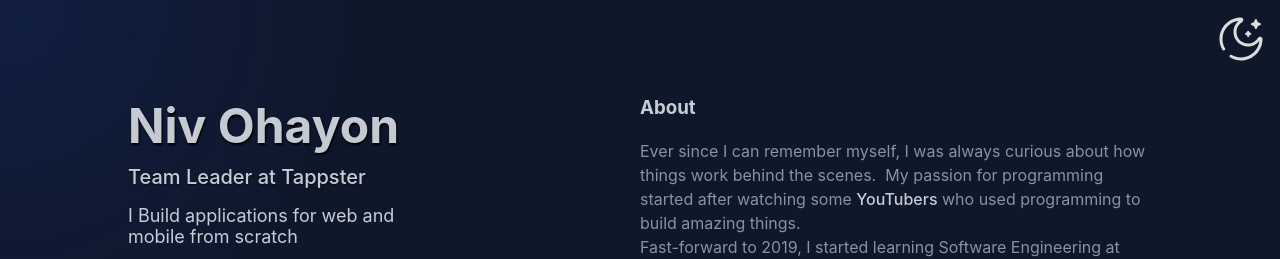
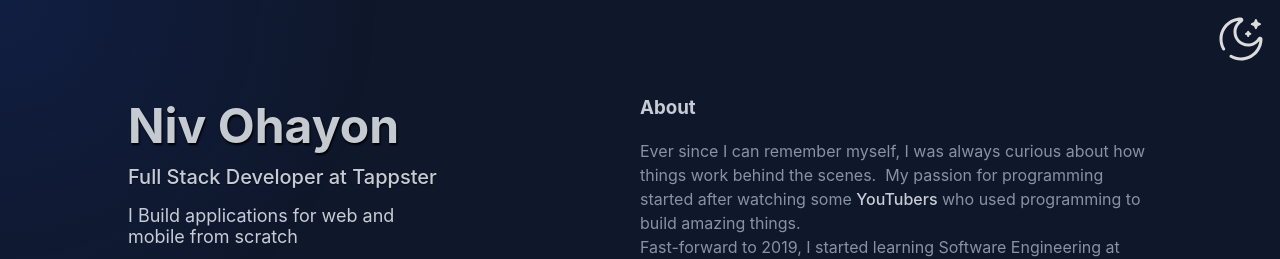
Before and after one commit to nivohayon/MyPortfolio, a React (Vite) app: page / in a window 1280 px wide. Shown: the top 259 px of the page. Built offline with nearby package versions, Linux system fonts and the light colour scheme; a web font is replaced by a local one.

Commit message:
Updated resume link and changed team leader to full stack developer

```diff
--- a/src/data/appData.ts
+++ b/src/data/appData.ts
@@ -3,13 +3,13 @@ import { baseURL } from '../api/instance';
 export const appData = {
   // Profile
   nameProfile: 'Niv Ohayon',
-  subtitleProfile: 'Team Leader at ',
+  subtitleProfile: 'Full Stack Developer at ',
   workPlaceName: 'Tappster',
   workPlaceLink: 'https://www.linkedin.com/company/tappster/',
   descriptionProfile: 'I Build applications for web and mobile from scratch ',
   viewFullResumeText: 'View Full Resumé',
   viewFullResumeLink:
-    'https://drive.google.com/file/d/1CzqmKvHHFfM5zRVztqrG65kTg5QlxlRM/view?usp=sharing',
+    'https://drive.google.com/file/d/1_4hEihw96Yf4H_RisDwIpOVK-IeKrtoC/view?usp=sharing',
 
   // About
   about_title: 'About',
@@ -36,8 +36,6 @@ export const appData = {
   github_link: 'https://github.com/nivohayon',
   instagram_link: 'https://instagram.com/nivohayon1582',
   linkedin_link: 'https://www.linkedin.com/in/nivohayon',
-  resume_link:
-    'https://drive.google.com/file/d/1CzqmKvHHFfM5zRVztqrG65kTg5QlxlRM/view?usp=drive_link',
 
   // Experience
   titleExperience: 'Experience',
@@ -67,8 +65,9 @@ export const appData = {
       id: 2,
       from: 'Feb 2024',
       until: 'Present',
-      title: 'Team Leader at Tappster',
-      description: `As a team leader, I handle all management responsibilities for our system, such as defining work methods, training new team members, assigning project tasks, and developing features and logic.`,
+      title: 'Full Stack Developer at Tappster',
+      description:
+        'As a full stack developer I define work flows, train new team members, create tasks, and develop new features and business logic.',
       mainLink: 'https://www.linkedin.com/company/tappster/',
       skills: [
         'React',
```
